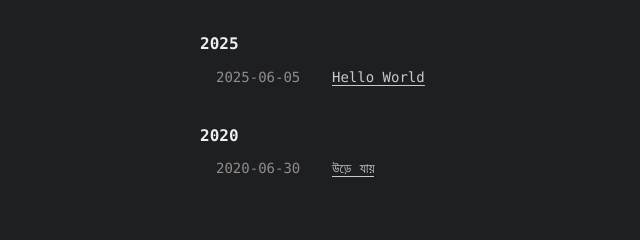
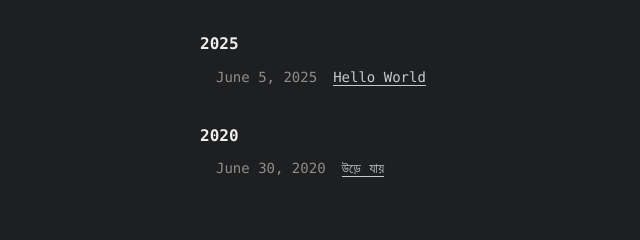
Before and after one commit to asifhaider/blog, a plain HTML site: page archives/index.html in a window 1280 px wide. Shown: the part 150-390 px from the top of the page, 88-728 px from the left. Drawn offline with nearby package versions, Linux system fonts and the light colour scheme; a web font is replaced by a local one.

Commit message:
Site updated: 2025-06-05 20:06:27

```diff
--- a/archives/index.html
+++ b/archives/index.html
@@ -104,7 +104,7 @@
     <div class="meta">
 
 
-          <time datetime="2025-06-05T12:37:28.639Z" class="dt-published" itemprop="datePublished">2025-06-05</time>
+          <time datetime="2025-06-05T12:37:28.639Z" class="dt-published" itemprop="datePublished">June 5, 2025</time>
 
 
     </div>
@@ -130,7 +130,7 @@
     <div class="meta">
 
 
-          <time datetime="2020-06-30T12:52:41.000Z" class="dt-published" itemprop="datePublished">2020-06-30</time>
+          <time datetime="2020-06-30T12:52:41.000Z" class="dt-published" itemprop="datePublished">June 30, 2020</time>
 
 
     </div>
```
Also changed, not shown: archives/2020/06/index.html (+1 -1 lines), archives/2020/index.html (+1 -1 lines), archives/2025/06/index.html (+1 -1 lines), archives/2025/index.html (+1 -1 lines), hello-world/index.html (+1 -1 lines), index.html (+2 -2 lines), tags/অণুগল্প/index.html (+1 -1 lines), উড়ে-যায়/index.html (+1 -1 lines).
